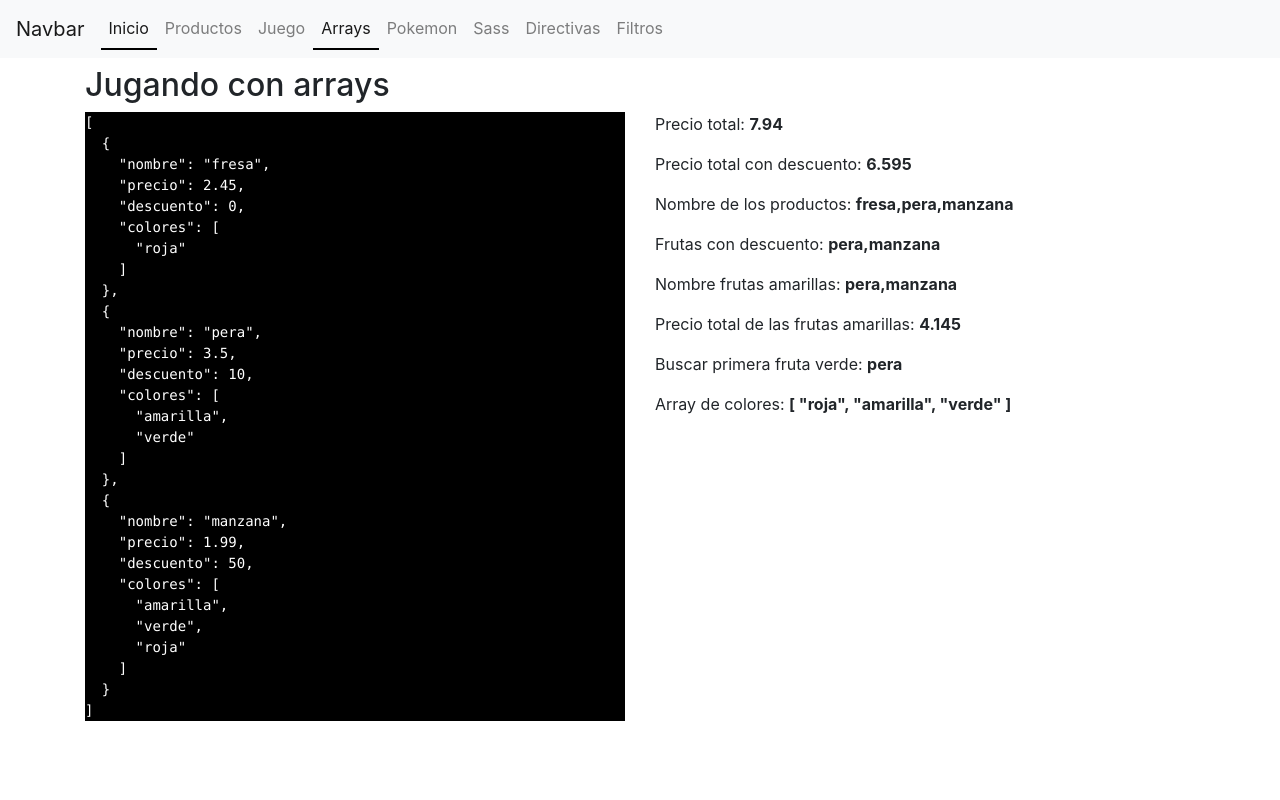
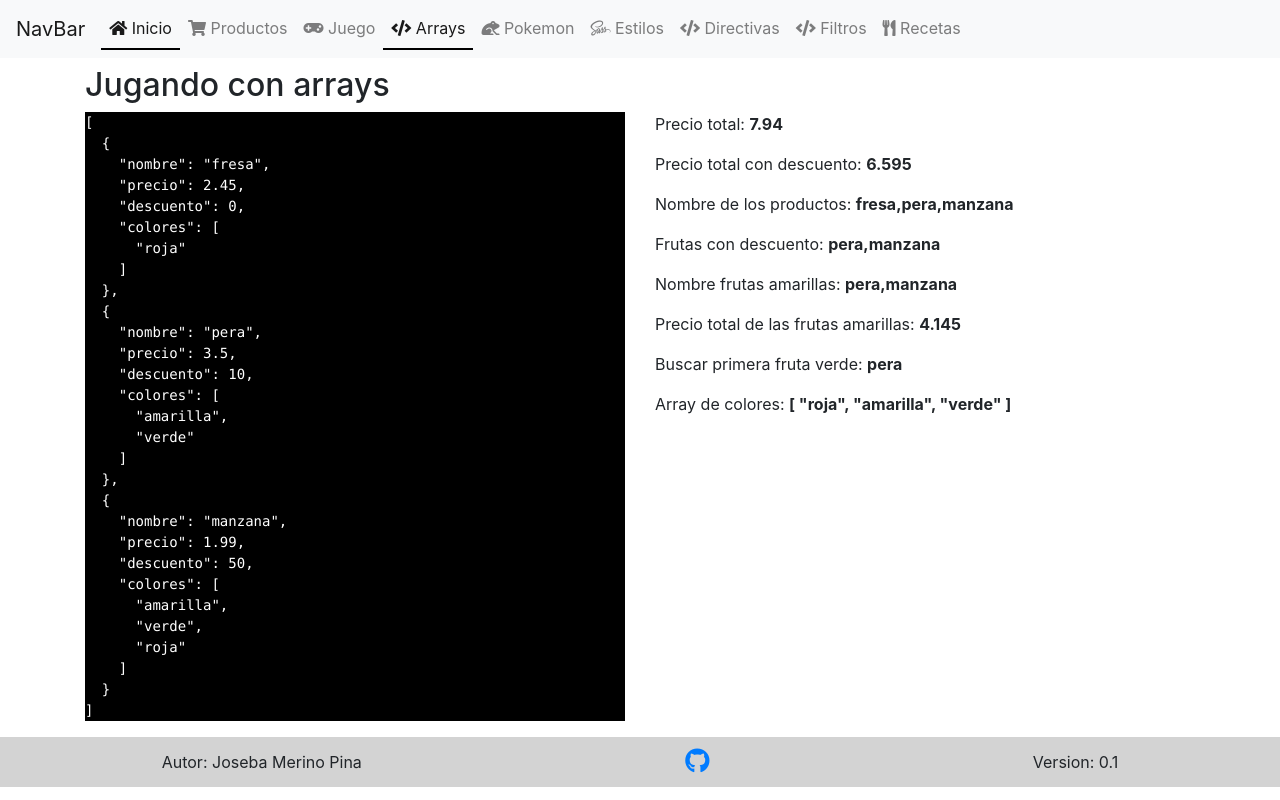
Before and after one commit to JosebaMerino/AngularIpartek, an Angular app: page /arrays in a window 1280 px wide. Built offline with nearby package versions, Linux system fonts and the light colour scheme.

Commit message:
navbar de forma dinamica

```diff
--- a/angular.json
+++ b/angular.json
@@ -28,6 +28,7 @@
               "src/assets"
             ],
             "styles": [
+              "node_modules/font-awesome/css/font-awesome.css",
               "node_modules/bootstrap/dist/css/bootstrap.min.css",
               "src/styles.scss"
             ],
--- a/package.json
+++ b/package.json
@@ -20,6 +20,7 @@
     "@angular/platform-browser-dynamic": "~8.2.14",
     "@angular/router": "~8.2.14",
     "bootstrap": "^4.4.1",
+    "font-awesome": "^4.7.0",
     "rxjs": "~6.4.0",
     "tslib": "^1.10.0",
     "zone.js": "~0.9.1"
--- /dev/null
+++ b/rutas.ts
@@ -0,0 +1,48 @@
+export const RUTAS = [
+  {
+    nombre: 'inicio',
+    URL: '/',
+    icono: 'fas fa-home'
+  },
+  {
+    nombre: 'productos',
+    URL: '/productos',
+    icono: 'fas fa-shopping-cart'
+  },
+  {
+    nombre: 'juego',
+    URL: '/juego',
+    icono: 'fas fa-gamepad'
+  },
+  {
+    nombre: 'arrays',
+    URL: '/arrays',
+    icono: 'fas fa-code'
+  },
+  {
+    nombre: 'pokemon',
+    URL: '/pokemon',
+    icono: 'fas fa-frog'
+  },
+  {
+    nombre: 'estilos',
+    URL: '/estilos',
+    icono: 'fab fa-sass'
+  },
+  {
+    nombre: 'directivas',
+    URL: '/directivas',
+    icono: 'fas fa-code'
+  },
+  {
+    nombre: 'filtros',
+    URL: '/filtros',
+    icono: 'fas fa-code'
+  },
+  {
+    nombre: 'recetas',
+    URL: '/recetas',
+    icono: 'fas fa-utensils'
+  },
+
+];
--- a/src/app/app.component.html
+++ b/src/app/app.component.html
@@ -1,5 +1,20 @@
+<head>
+  <link rel="stylesheet" href="https://cdnjs.cloudflare.com/ajax/libs/font-awesome/5.12.1/css/all.min.css">
+</head>
 <app-navbar></app-navbar>
 <main class="container pt-2">
   <!-- Es un MODULO de angular para el sistema de rutas o navegacion -->
   <router-outlet></router-outlet>
+
 </main>
+<footer class="d-flex">
+  <div class="contenedor d-flex">
+      <div>Autor: {{ globales.nombre }}</div>
+      <div>
+        <a href="{{ globales.github }}" target="_blank"><i class="fab fa-github"></i></a>
+      </div>
+      <div>
+        Version: {{ globales.version }}
+      </div>
+  </div>
+</footer>
--- a/src/app/app.component.scss
+++ b/src/app/app.component.scss
@@ -1,3 +1,4 @@
+
 h1 {
     color: teal;
 }
@@ -5,3 +6,17 @@ h1 {
 ul.no-style {
   list-style-type: none;
 }
+
+footer {
+
+  min-height: 50px;
+  background-color: lightgray;
+  div.contenedor{
+    flex-grow: 1;
+    align-items: center;
+    justify-content: space-around;
+  }
+  i {
+    font-size: 25px;
+  }
+}
--- a/src/app/app.component.ts
+++ b/src/app/app.component.ts
@@ -1,6 +1,6 @@
 import { Component } from '@angular/core';
+import { GLOBALES } from './global';
 
-import { Producto } from './modules/Producto';
 
 // componenete principal que se carga al arrancar la app
 
@@ -16,111 +16,14 @@ styleUrls:  Estilo para la vista formato SCSS
   styleUrls: ['./app.component.scss']
 })
 export class AppComponent {
-  // variable
-  title = 'my-app';
-  productos: Producto[] = [{
-    "id": 34,
-    "nombre": "cafe",
-    "imagen": "https://www.stickpng.com/assets/images/580b57fbd9996e24bc43c0f0.png",
-    "gluten": false,
-    "categoria": {
-      "id": 1,
-      "nombre": "bebidas"
-    },
-    "historico": [{
-      "fecha": "17/01/2020",
-      "precio": 1.45
-    },
-    {
-      "fecha": "19/01/2020",
-      "precio": 1.40
-    }, {
-      "fecha": "20/01/2020",
-      "precio": 9.0
-    }
-    ]
-  },
-  {
-    "id": 31,
-    "nombre": "leche",
-    "imagen": "https://www.stickpng.com/assets/images/580b57fcd9996e24bc43c1c6.png",
-    "gluten": false,
-    "categoria": {
-      "id": 1,
-      "nombre": "bebidas"
-    },
-    "historico": [{
-      "fecha": "17/01/2020",
-      "precio": 95
-    },
-    {
-      "fecha": "19/01/2020",
-      "precio": 9.40
-    }, {
-      "fecha": "20/01/2020",
-      "precio": 98.0
-    }
-    ]
-  },
-  {
-    "id": 33,
-    "nombre": "galletas",
-    "imagen": "https://www.stickpng.com/assets/images/580b57fbd9996e24bc43c0f7.png",
-    "gluten": true,
-    "categoria": {
-      "id": 2,
-      "nombre": "desayuno"
-    },
-    "historico": [{
-      "fecha": "17/01/2020",
-      "precio": 18.45
-    },
-    {
-      "fecha": "19/01/2020",
-      "precio": 17.40
-    }, {
-      "fecha": "20/01/2020",
-      "precio": 96.0
-    }
-    ]
-  }
-  ];
-  pSeleccionado = this.productos[0];
-  carro = new Map<number, number>();
+  // variables
+  globales : any
 
-  productoSeleccionado = (producto) => {
-    console.trace(producto);
-    this.pSeleccionado = producto;
-  }
+  constructor() {
+    this.globales = GLOBALES;
+  } // constructor
 
-  anadirCarro(producto) {
-    let id = producto.id;
-    if(this.carro.has(id)) {
-      let c = this.carro.get(id);
-      c++;
-      this.carro.set(id, c);
-    } else {
-      this.carro.set(id, 1);
-    }
-    console.trace(this.carro);
-  }
 
-  getCarro() {
-    const arrayCarro = [];
 
-    for(const entry of this.carro.entries()) {
-      arrayCarro.push({ 1: entry[0], 2: entry[1] });
-    }
-    return arrayCarro;
-  }
 
-  getProducto(id: number) {
-    let producto: Producto;
-    this.productos.forEach(element => {
-      if (element.id === id) {
-        producto = element;
-      }
-    });
-    return producto;
-  }
 }
--- a/src/app/componentes/navbar/navbar.component.html
+++ b/src/app/componentes/navbar/navbar.component.html
@@ -1,5 +1,5 @@
 <nav class="navbar navbar-expand-lg navbar-light bg-light">
-    <a class="navbar-brand" href="#">Navbar</a>
+    <a class="navbar-brand" href="#">NavBar</a>
     <button class="navbar-toggler" type="button" data-toggle="collapse" data-target="#navbarSupportedContent"
         aria-controls="navbarSupportedContent" aria-expanded="false" aria-label="Toggle navigation">
         <span class="navbar-toggler-icon"></span>
@@ -7,29 +7,11 @@
 
     <div class="collapse navbar-collapse" id="navbarSupportedContent">
         <ul class="navbar-nav mr-auto">
-            <li class="nav-item">
-                <a [routerLink]="['/']" routerLinkActive="active" class="nav-link">Inicio</a>
-            </li>
-            <li class="nav-item">
-                <a [routerLink]="['/productos']" routerLinkActive="active" class="nav-link">Productos</a>
-            </li>
-            <li class="nav-item">
-                <a [routerLink]="['/juego']" routerLinkActive="active" class="nav-link">Juego</a>
-            </li>
-            <li class="nav-item">
-                <a [routerLink]="['/arrays']" routerLinkActive="active" class="nav-link">Arrays</a>
-            </li>
-            <li class="nav-item">
-                <a [routerLink]="['/pokemon']" routerLinkActive="active" class="nav-link">Pokemon</a>
-            </li>
-            <li class="nav-item">
-                <a [routerLink]="['/estilos']" routerLinkActive="active" class="nav-link">Sass</a>
-            </li>
-            <li class="nav-item">
-                <a [routerLink]="['/directivas']" routerLinkActive="active" class="nav-link">Directivas</a>
-            </li>
-            <li class="nav-item">
-                <a [routerLink]="['/filtros']" routerLinkActive="active" class="nav-link">Filtros</a>
+            <li *ngFor="let ruta of rutas" class="nav-item">
+                <a [routerLink]="ruta.URL" routerLinkActive="active" class="nav-link">
+                  <i [class]="ruta.icono"></i>
+                  {{ ruta.nombre | titlecase}}
+                </a>
             </li>
         </ul>
     </div>
--- a/src/app/componentes/navbar/navbar.component.ts
+++ b/src/app/componentes/navbar/navbar.component.ts
@@ -1,4 +1,5 @@
 import { Component, OnInit } from '@angular/core';
+import { RUTAS } from 'rutas';
 
 @Component({
   selector: 'app-navbar',
@@ -7,9 +8,12 @@ import { Component, OnInit } from '@angular/core';
 })
 export class NavbarComponent implements OnInit {
 
-  //TODO: listar los links usando una lista
+  rutas: Array<any>;
 
-  constructor() { }
+  constructor() {
+    console.trace('NavbarComponent constructor');
+    this.rutas = RUTAS;
+  }// constructor
 
   ngOnInit() {
   }
--- /dev/null
+++ b/src/app/global.ts
@@ -0,0 +1,5 @@
+export const GLOBALES = {
+  nombre: 'Joseba Merino Pina',
+  github: 'https://github.com/JosebaMerino/AngularIpartek',
+  version: 0.1
+};
--- a/src/app/pipes/animales.pipe.ts
+++ b/src/app/pipes/animales.pipe.ts
@@ -28,5 +28,4 @@ export class AnimalesPipe implements PipeTransform {
     );
     return resultado;
   }
-
 }
```
Also changed, not shown: 1 other file (tests, documents, lock files or other folders).
